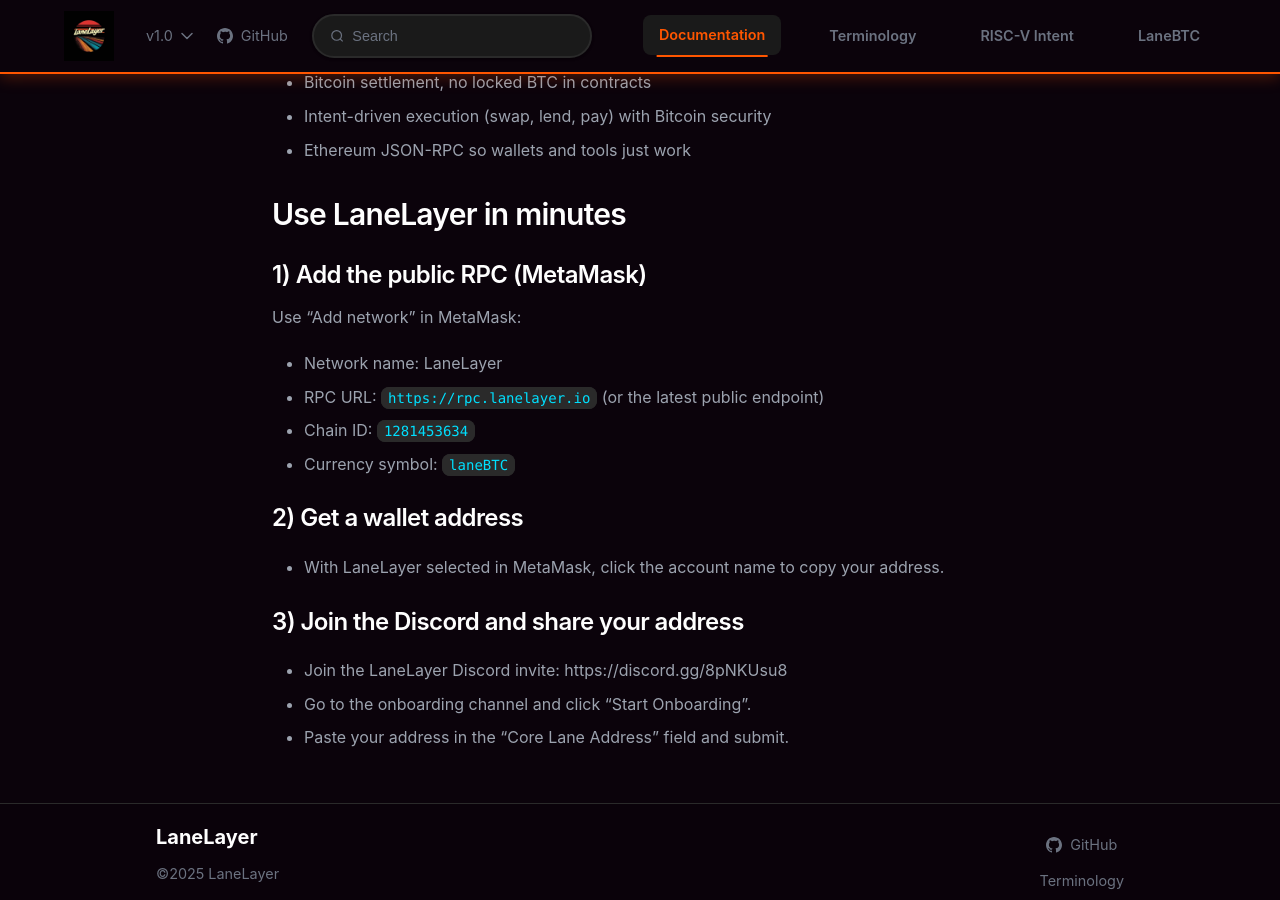
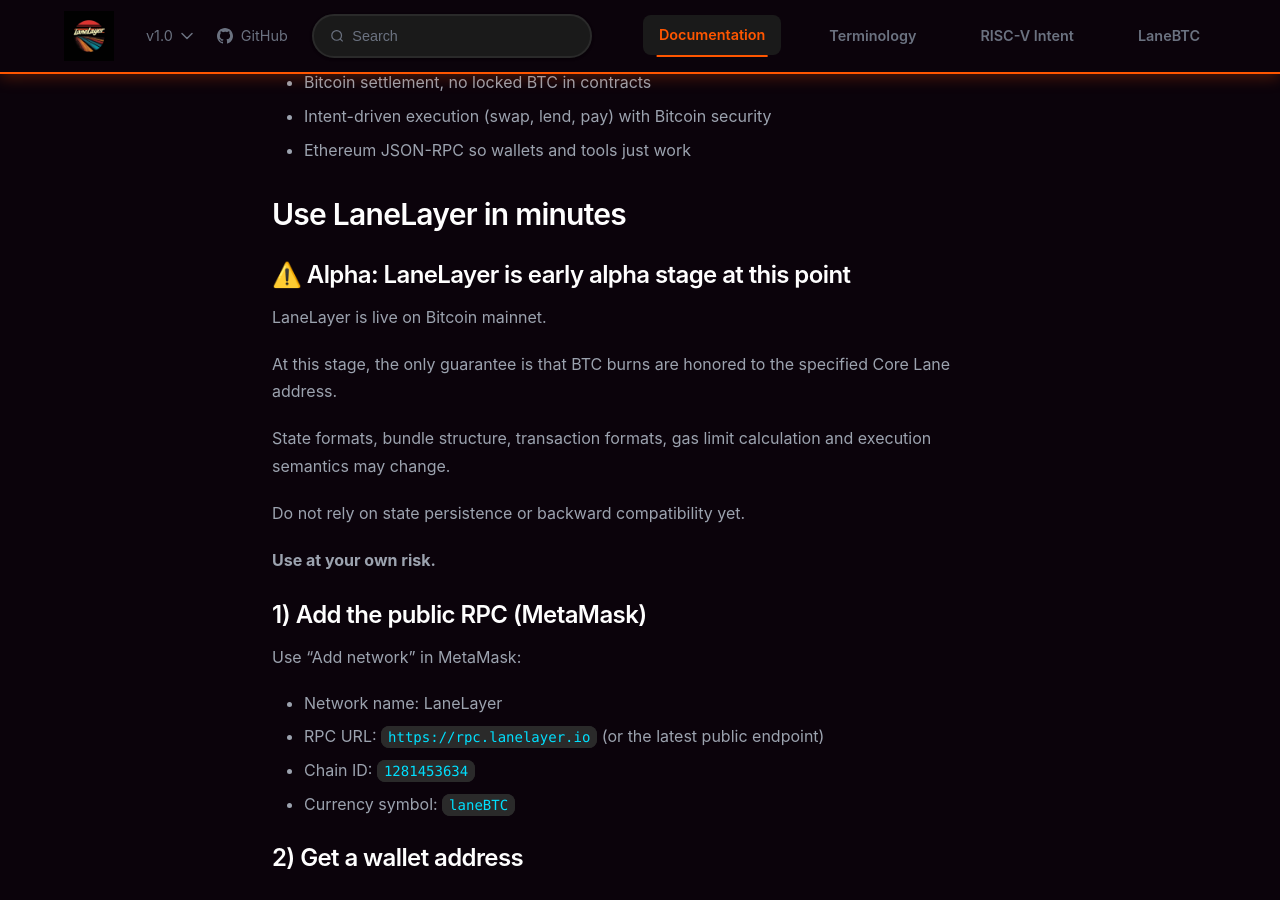
Before and after one commit to lanelayer/lanelayer.github.io, a Jekyll site: the page built from index.md, in a window 1280 px wide and 900 px high, scrolled down 551 px. Built offline with Jekyll 4.4.1, drawn with Linux system fonts in a browser that asks for light colours.

Commit message:
Update index.md

```diff
--- a/index.md
+++ b/index.md
@@ -15,6 +15,17 @@
 - Ethereum JSON-RPC so wallets and tools just work
 
 ## Use LaneLayer in minutes
+### ⚠️ Alpha: LaneLayer is early alpha stage at this point
+
+LaneLayer is live on Bitcoin mainnet.
+
+At this stage, the only guarantee is that BTC burns are honored to the specified Core Lane address.
+
+State formats, bundle structure, transaction formats, gas limit calculation and execution semantics may change.
+
+Do not rely on state persistence or backward compatibility yet.
+
+**Use at your own risk.**
 
 ### 1) Add the public RPC (MetaMask)
 
```
